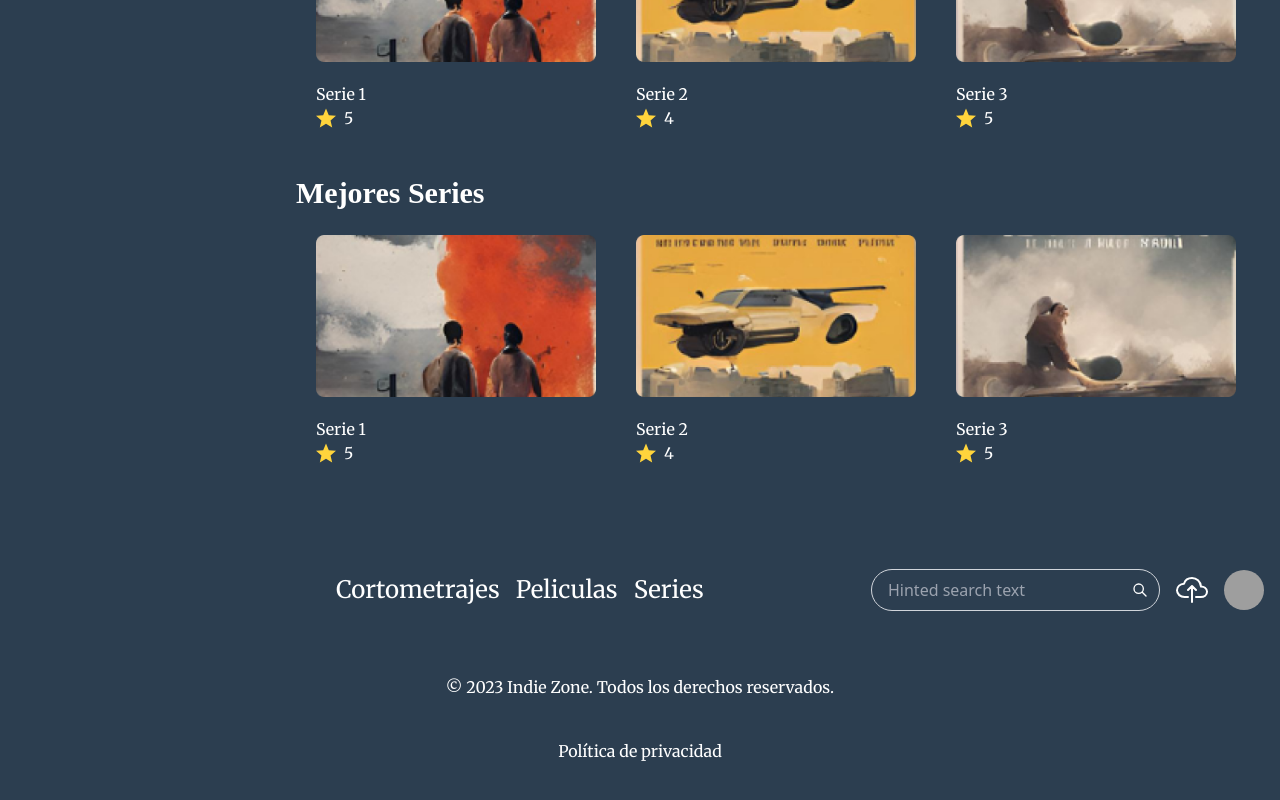
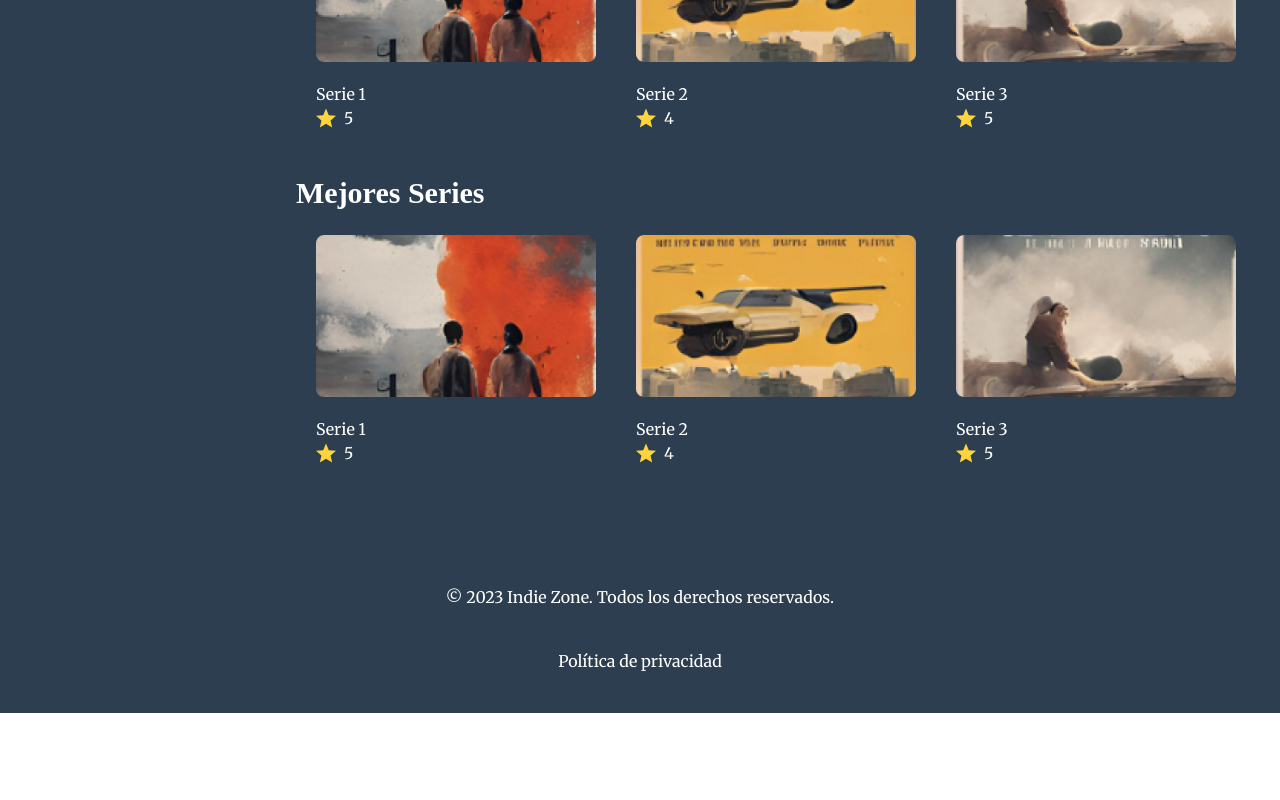
Before and after one commit to emanuelpps/s15-01-m-node-react-Private-, a React (Vite) app in the folder client/: page /home in a window 1280 px wide. Shown: the part 1188-1988 px from the top of the page. After the commit the page ends 1901 px from the top, so only its background shows below. Built offline with nearby package versions, Linux system fonts and the light colour scheme; grey boxes are pictures that could not be loaded; a web font is replaced by a local one.

Commit message:
correction nav bar double render in home

```diff
--- a/client/src/pages/home/Home.jsx
+++ b/client/src/pages/home/Home.jsx
@@ -1,12 +1,10 @@
 import HomePage from "./features/HomePage";
-import Sidebar from "../../components/sidebar/Sidebar";
 
 function Home() {
   return (
     <>
     <div className="flex flex-col justify-centerr w-full bg-[#2C3E50]">
       <HomePage />
-      <Sidebar />
     </div>
     </>
   );
```
